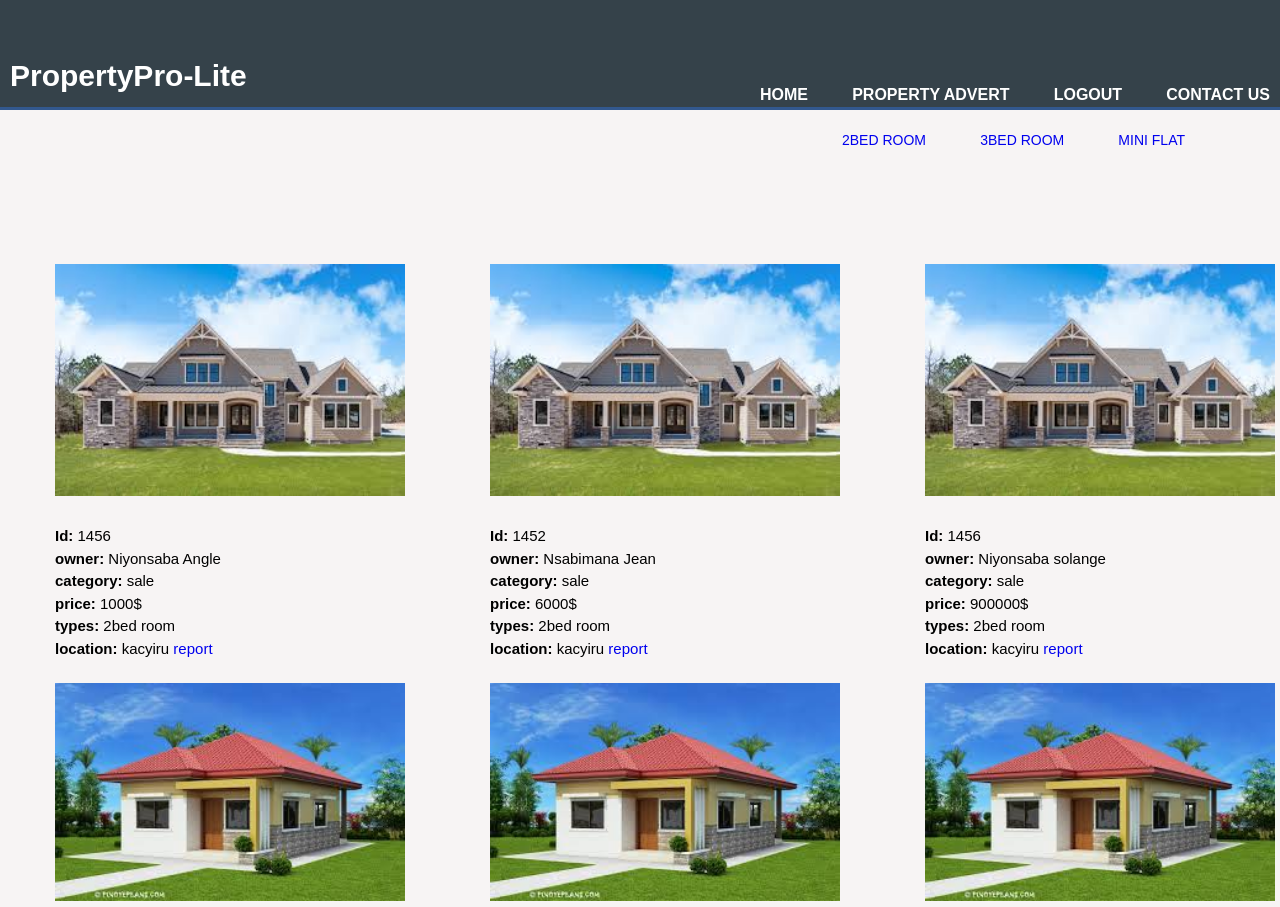
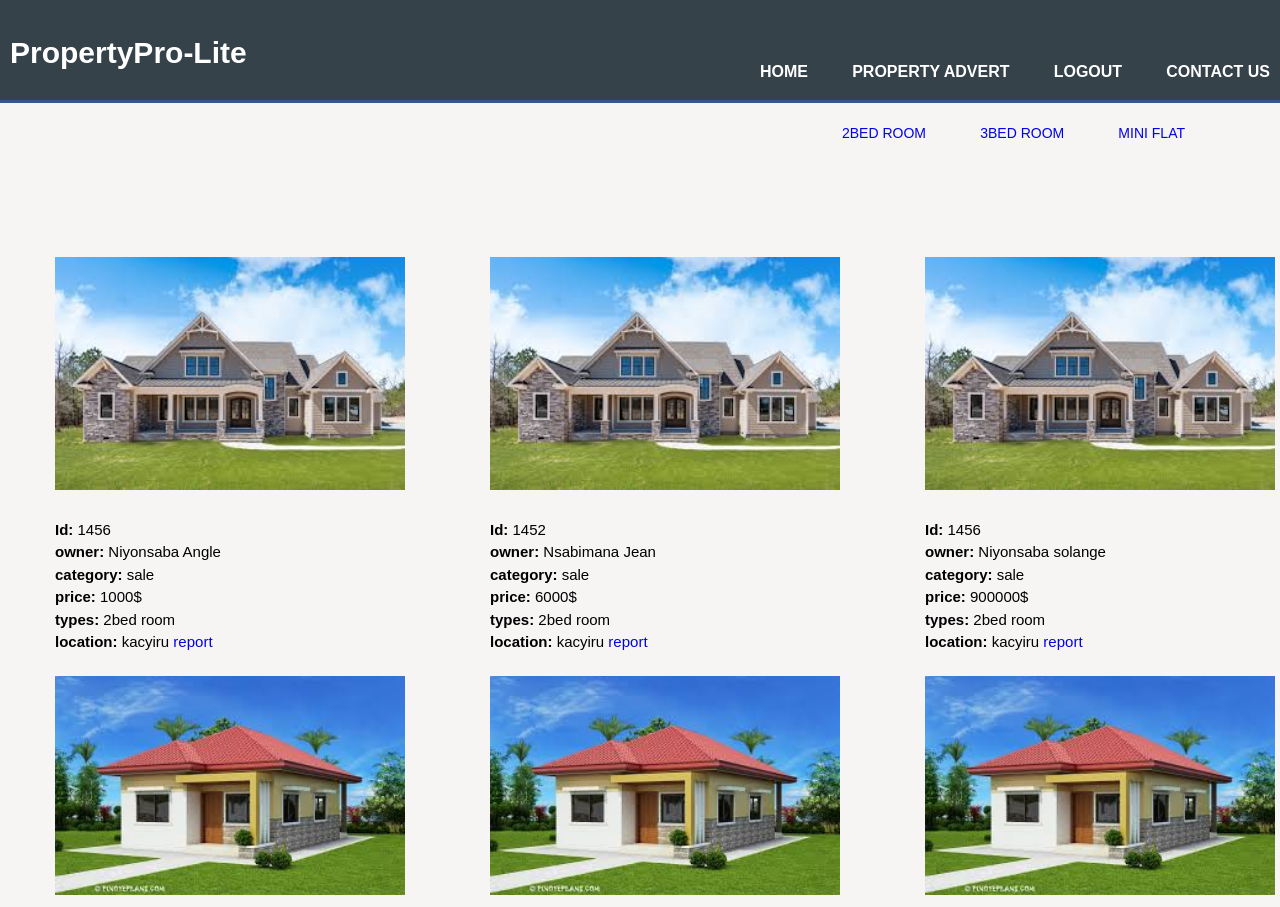
Before and after one commit to Claudinee11/Property-Pro-Lite1, a plain HTML site: page User Interface/pages/2-bed-room.html in a window 1280 px wide. Shown: the top 907 px of the page. Drawn offline with Linux system fonts and the light colour scheme.

Commit message:
[ft-167086767]2-bed-room

```diff
--- a/User Interface/pages/2-bed-room.html
+++ b/User Interface/pages/2-bed-room.html
@@ -10,7 +10,7 @@
 </head>
 
 <body>
-    <header> <br>
+    <header>
         <div class="container">
             <div id="branding">
                 <h1> PropertyPro-Lite</h1>
```
